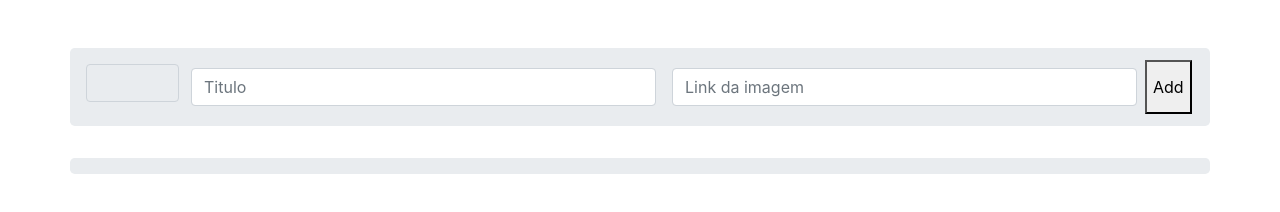
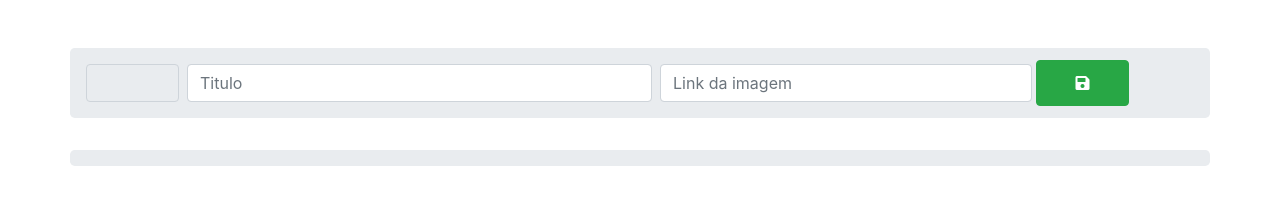
Before and after one commit to kleveshenrique/CadastroImagens, a plain HTML site: page index.html in a window 1280 px wide. Drawn offline with nearby package versions, Linux system fonts and the light colour scheme.

Commit message:
Coreção dos botoes

```diff
--- a/controller/imagemController.js
+++ b/controller/imagemController.js
@@ -42,6 +42,7 @@ export default class imagemController{
         document.getElementById("id").value = indice;
         document.getElementById("titulo").value = img.titulo;
         document.getElementById("link").value = img.link;
+        document.getElementById("titulo").focus();
 
     }
     excluirImagem(indice){
--- a/index.html
+++ b/index.html
@@ -15,9 +15,9 @@
     <div class="container mt-5 p-1 jumbotron ">
         <div class="row m-2">
             <input class="form-control col-sm-1 m-1" type="text" id="id" disabled>
-            <input class="form-control col-sm-5 m-2" type="text" id="titulo" placeholder="Titulo">
-            <input class="form-control col-sm-5 m-2" type="text" id="link" placeholder="Link da imagem">
-            <button onclick="imagemController.cadastrar()">Add</button>
+            <input class="form-control col-sm-5 m-1" type="text" id="titulo" placeholder="Titulo">
+            <input class="form-control col-sm-4 m-1" type="text" id="link" placeholder="Link da imagem">
+            <button class="btn btn-success col-sm-1"  onclick="imagemController.cadastrar()"><i class="fa fa-save"></i></button>
         </div>
     </div>
     <div class="container mt-2 p-2 jumbotron">
--- a/js/imagemManager.js
+++ b/js/imagemManager.js
@@ -31,8 +31,8 @@ export default class ImagemManager{
 
                     </div>
                     <div class="card-footer ">
-                    <button onclick="imagemController.alterarImagem(${indice})"><i class="fa fa-edit">Alterar</i></button>
-                    <button onclick="imagemController.excluirImagem(${indice})"><i class="fas fa-trash">Excluir</i></button>
+                    <button class="btn btn-primary" onclick="imagemController.alterarImagem(${indice})"><i class="fa fa-edit">Alterar</i></button>
+                    <button class="btn btn-danger" onclick="imagemController.excluirImagem(${indice})"><i class="fas fa-trash">Excluir</i></button>
 
                     </div>
                 </div>
```
